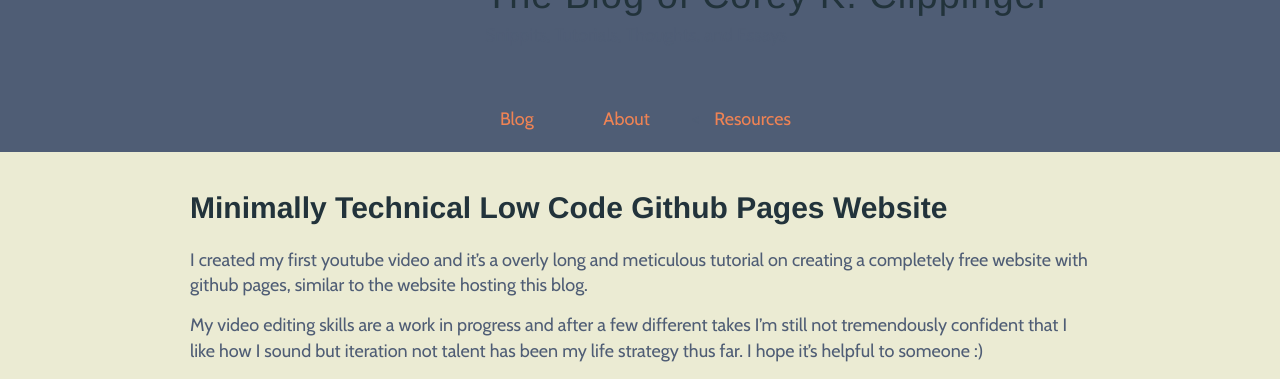
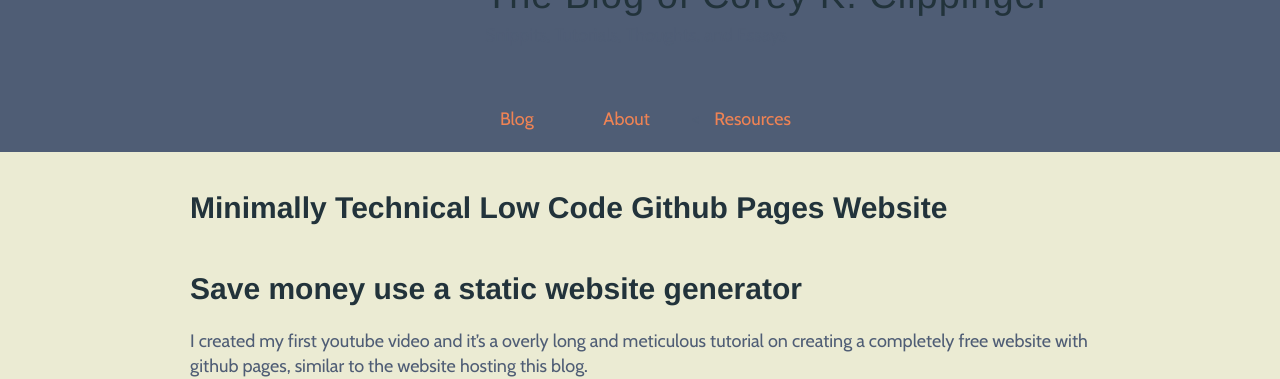
Before and after one commit to coreyclip/coreyclip.github.io, a Jekyll site: the page built from _posts/2023-09-30-LowCode-Githubpages.md, in a window 1280 px wide, cut to the strip 212-591 px from the top of the page. Built offline with Jekyll 4.4.1, drawn with Linux system fonts in a browser that asks for light colours; nearby versions of some CDN libraries; some web fonts are replaced.

Commit message:
embded link for jekyll tutorial and header

```diff
--- a/_posts/2023-09-30-LowCode-Githubpages.md
+++ b/_posts/2023-09-30-LowCode-Githubpages.md
@@ -4,9 +4,9 @@
 published: true
 tags: github tutorial
 ---
-
+# Save money use a static website generator
 I created my first youtube video and it's a overly long and meticulous tutorial on creating a completely free website with github pages, similar to the website hosting this blog.
 
 My video editing skills are a work in progress and after a few different takes I'm still not tremendously confident that I like how I sound but iteration not talent has been my life strategy thus far. I hope it's helpful to someone :)
 
-{% include youtube.html id="RsYUBtudW8M" %}
+<iframe width="560" height="315" src="https://www.youtube.com/embed/RsYUBtudW8M?si=XpZKkS0923REVyan" title="YouTube video player" frameborder="0" allow="accelerometer; autoplay; clipboard-write; encrypted-media; gyroscope; picture-in-picture; web-share" referrerpolicy="strict-origin-when-cross-origin" allowfullscreen></iframe>
```
